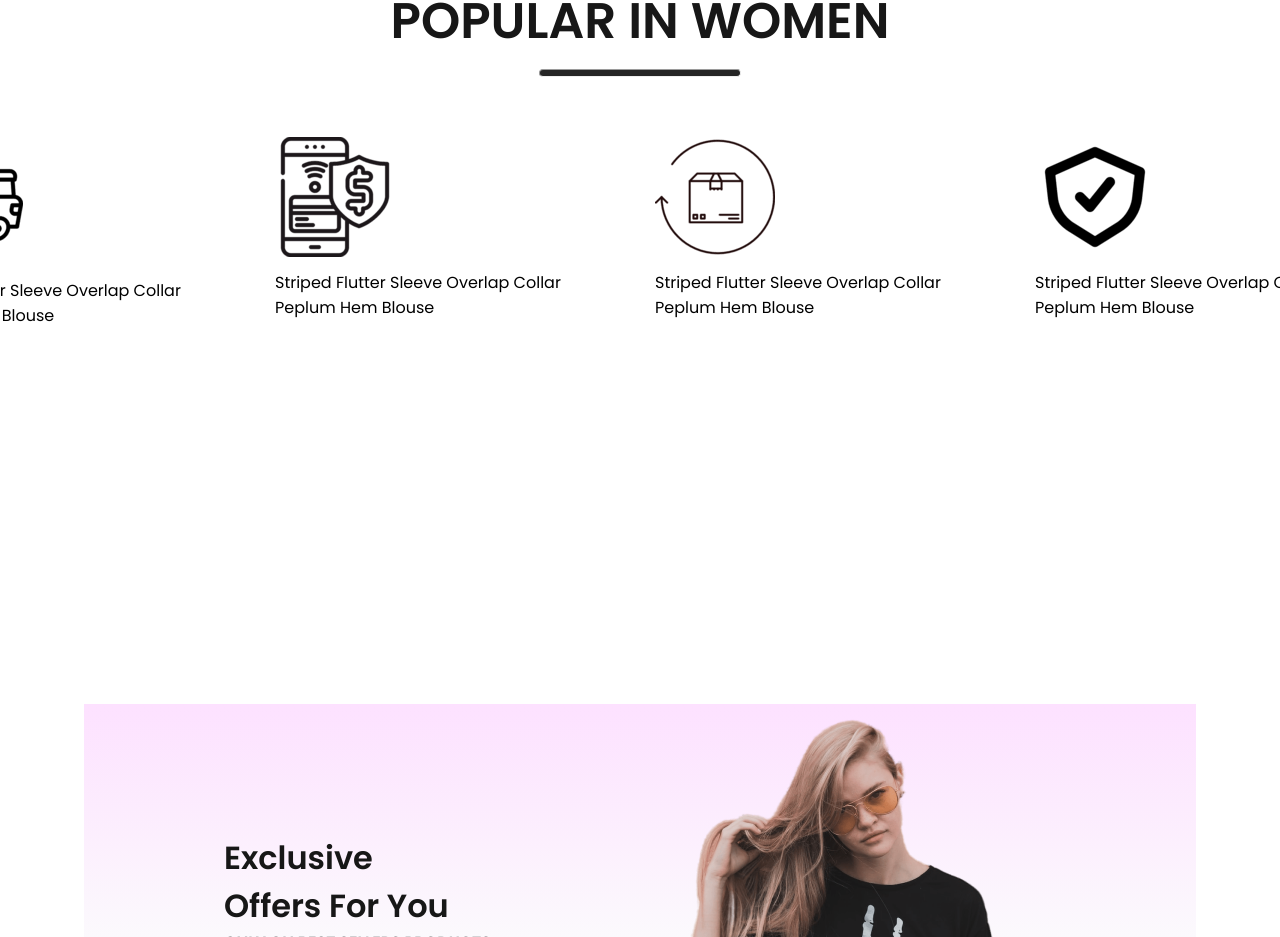
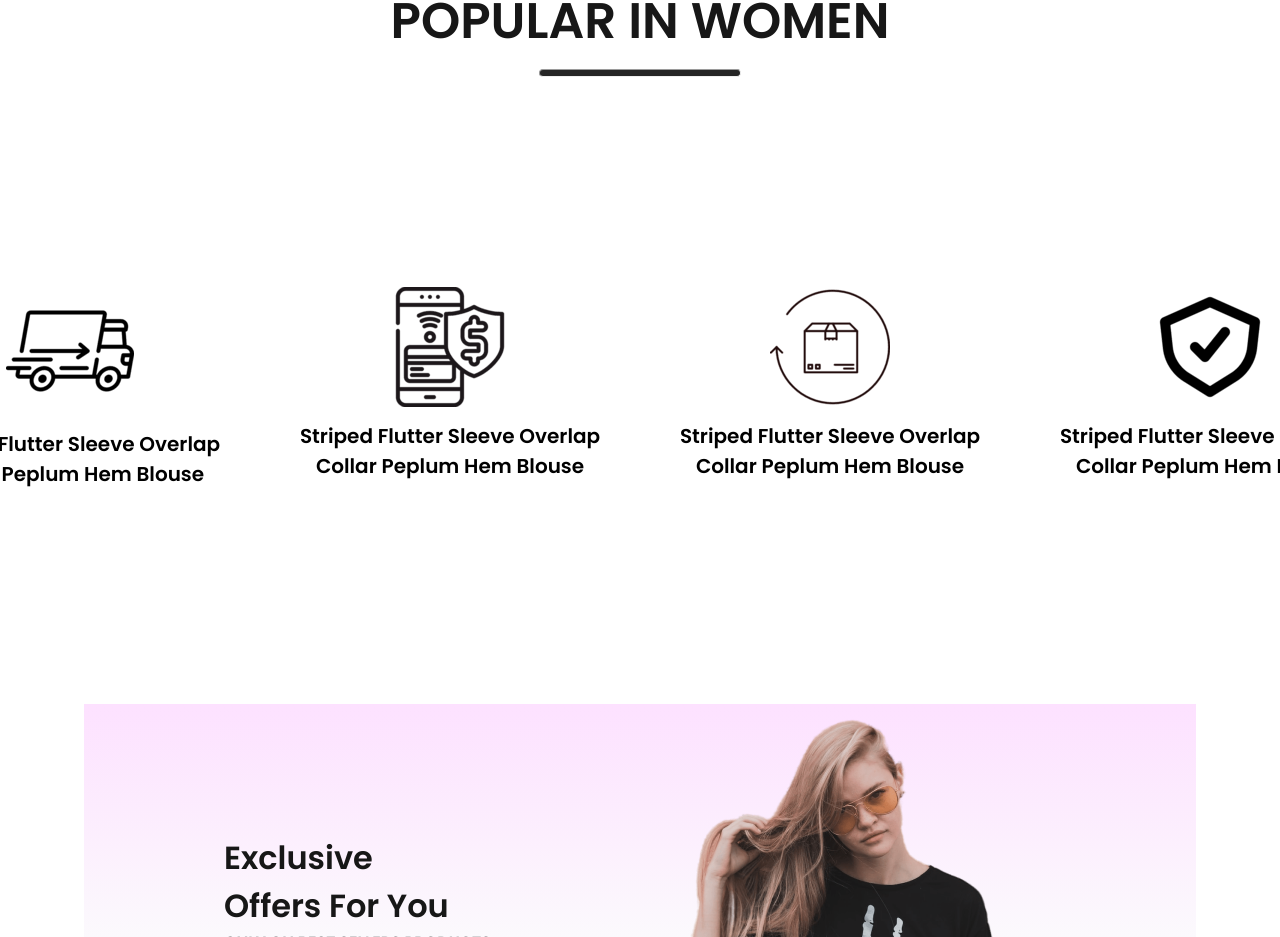
Before and after one commit to Zeeshan2201/frontend, a React (Create React App) app: page / in a window 1280 px wide. Shown: the part 913-1850 px from the top of the page. Built offline with nearby package versions, Linux system fonts and the light colour scheme.

Commit message:
css changes in pop in women

```diff
--- a/src/Components/Popular/Popular.css
+++ b/src/Components/Popular/Popular.css
@@ -4,24 +4,24 @@
     align-items: center;
     gap: 10px;
     height: 90vh;
+    border: 200px;
 }
-
 .popular h1{
     color: #171717;
     font-size: 50px;
     font-weight: 600;
 }
-
 .popular hr{
     width: 200px;
     height: 6px;
     border-radius: 10px;
     background: #252525;
-
 }
-
 .popular-item{
-    margin-top: 50px;
+    margin-top: 200px;
     display: flex;
     gap: 30px;
+    font-weight: 600;
+    font-size: 20px;
+    text-align: center;
 }
```
